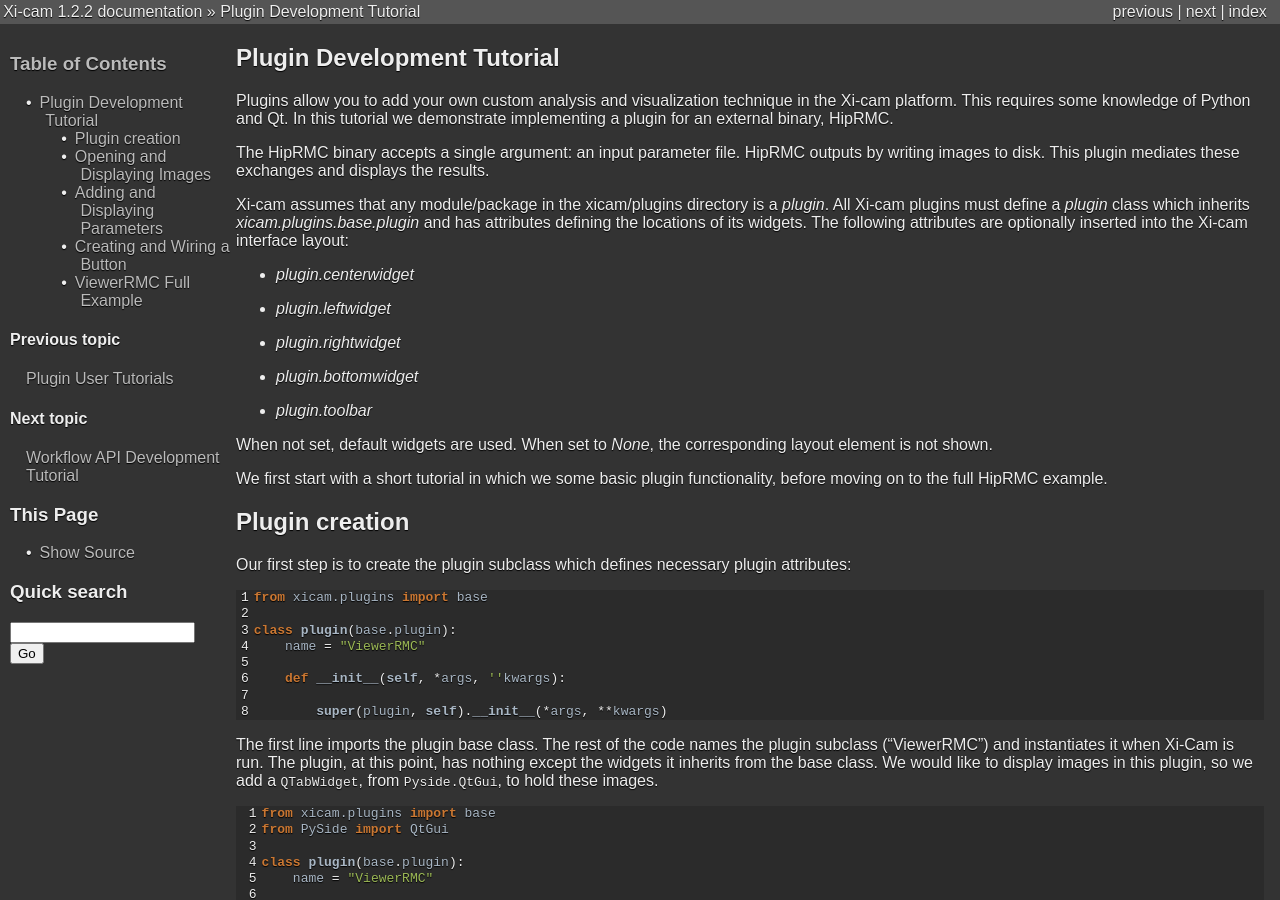
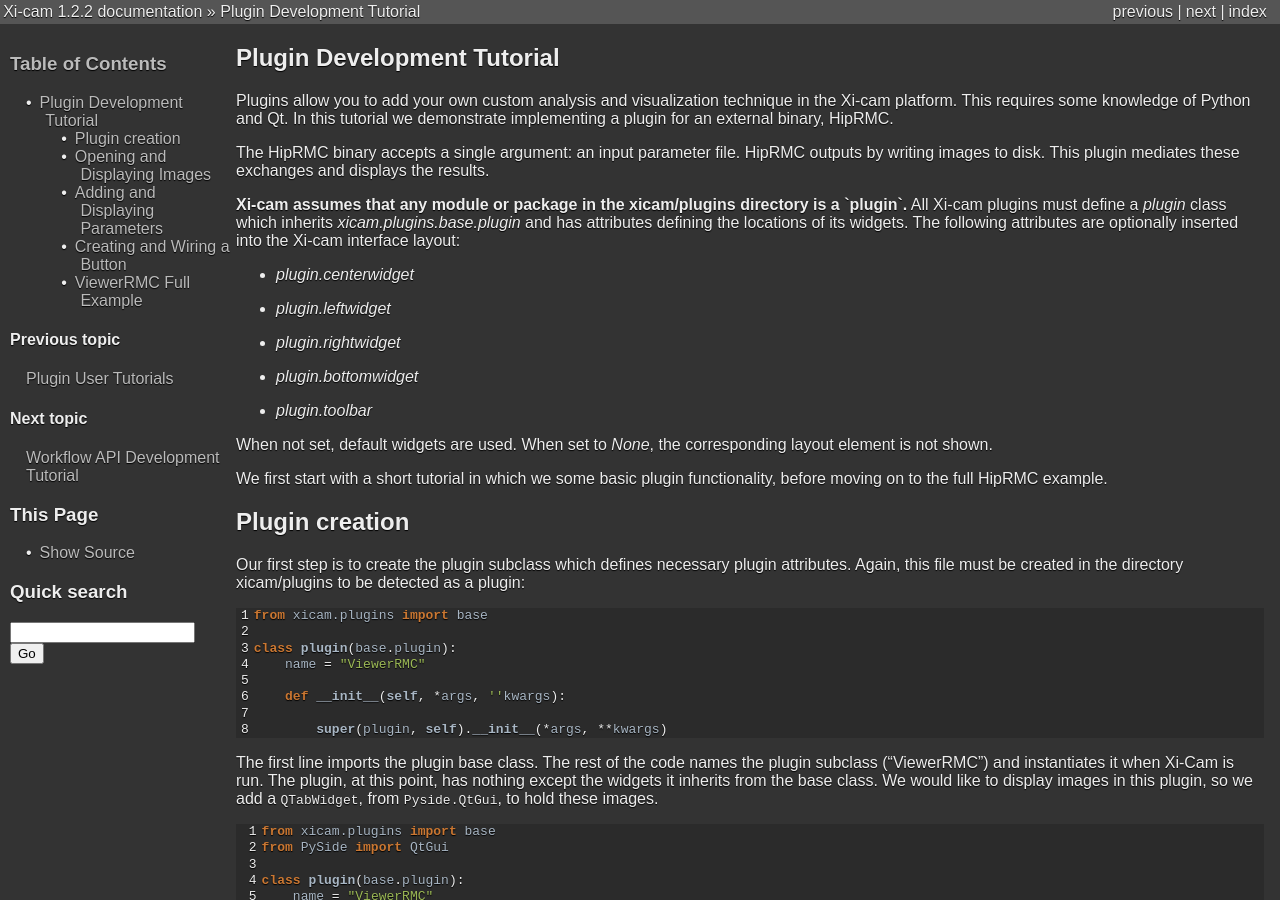
Before and after one commit to ronpandolfi/Xi-cam, a Sphinx documentation site: the page built from doc/source/pluginTutorial.rst, in a window 1280 px wide and 900 px high. Built offline with Sphinx 7.4.7, drawn with Linux system fonts in a browser that asks for light colours.

Commit message:
internal ref fixes for tomography, mention where to put plugin files

```diff
--- a/doc/source/pluginTutorial.rst
+++ b/doc/source/pluginTutorial.rst
@@ -10,7 +10,7 @@ knowledge of Python and Qt. In this tutorial we demonstrate implementing a plugi
 The HipRMC binary accepts a single argument: an input parameter file. HipRMC outputs by writing images to disk.
 This plugin mediates these exchanges and displays the results.
 
-Xi-cam assumes that any module/package in the xicam/plugins directory is a `plugin`. All Xi-cam plugins must define a
+**Xi-cam assumes that any module or package in the xicam/plugins directory is a `plugin`.** All Xi-cam plugins must define a
 `plugin` class which inherits `xicam.plugins.base.plugin` and has attributes defining the locations of its widgets.
 The following attributes are optionally inserted into the Xi-cam interface layout:
 
@@ -29,7 +29,8 @@ HipRMC example.
 Plugin creation
 ---------------
 
-Our first step is to create the plugin subclass which defines necessary plugin attributes:
+Our first step is to create the plugin subclass which defines necessary plugin attributes. Again, this file must be
+created in the directory xicam/plugins to be detected as a plugin:
 
 .. code-block:: python
 
```
Also changed, not shown: doc/source/pluginUserTutorial.rst (+3 -6 lines).
